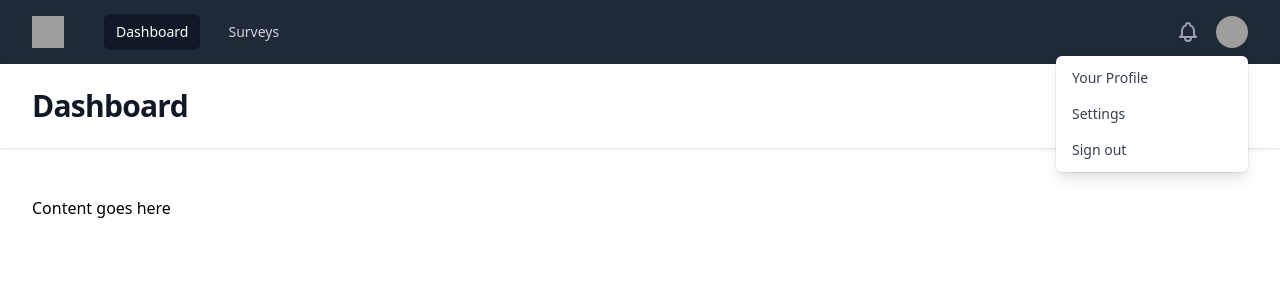
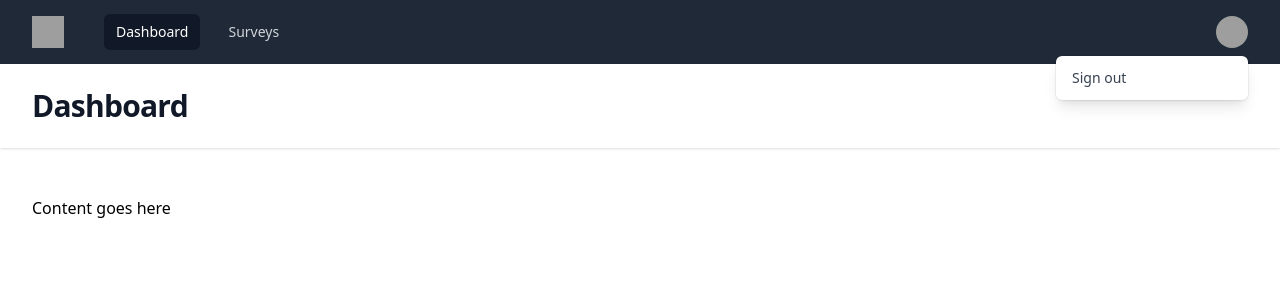
Before and after one commit to nihadtalal/laravel-vue-survey1, a Vue app in the folder vue/: page /dashboard in a window 1280 px wide. Both pictures are taken after a click on the button "Open user menu". Shown: the top 300 px of the page. Built offline with nearby package versions, Linux system fonts and the light colour scheme; grey boxes are pictures that could not be loaded.

Commit message:
add logout

```diff
--- a/vue/src/components/DefaultLayout.vue
+++ b/vue/src/components/DefaultLayout.vue
@@ -21,11 +21,7 @@
                     </div>
                     <div class="hidden md:block">
                         <div class="ml-4 flex items-center md:ml-6">
-                            <button type="button"
-                                class="bg-gray-800 p-1 rounded-full text-gray-400 hover:text-white focus:outline-none focus:ring-2 focus:ring-offset-2 focus:ring-offset-gray-800 focus:ring-white">
-                                <span class="sr-only">View notifications</span>
-                                <BellIcon class="h-6 w-6" aria-hidden="true" />
-                            </button>
+
 
                             <!-- Profile dropdown -->
                             <Menu as="div" class="ml-3 relative">
@@ -44,11 +40,9 @@
                                     leave-to-class="transform opacity-0 scale-95">
                                     <MenuItems
                                         class="origin-top-right absolute right-0 mt-2 w-48 rounded-md shadow-lg py-1 bg-white ring-1 ring-black ring-opacity-5 focus:outline-none">
-                                        <MenuItem v-for="item in userNavigation" :key="item.name" v-slot="{ active }">
-                                        <a :href="item.href"
-                                            :class="[active ? 'bg-gray-100' : '', 'block px-4 py-2 text-sm text-gray-700']">{{
-                                                    item.name
-                                            }}</a>
+                                        <MenuItem v-slot="{ active }">
+                                        <a @click="logout"
+                                            :class="[ 'block px-4 py-2 text-sm text-gray-700']">Sign out</a>
                                         </MenuItem>
                                     </MenuItems>
                                 </transition>
@@ -82,16 +76,12 @@
                             <div class="text-base font-medium leading-none text-white">{{ user.name }}</div>
                             <div class="text-sm font-medium leading-none text-gray-400">{{ user.email }}</div>
                         </div>
-                        <button type="button"
-                            class="ml-auto bg-gray-800 flex-shrink-0 p-1 rounded-full text-gray-400 hover:text-white focus:outline-none focus:ring-2 focus:ring-offset-2 focus:ring-offset-gray-800 focus:ring-white">
-                            <span class="sr-only">View notifications</span>
-                            <BellIcon class="h-6 w-6" aria-hidden="true" />
-                        </button>
+
                     </div>
                     <div class="mt-3 px-2 space-y-1">
-                        <DisclosureButton v-for="item in userNavigation" :key="item.name" as="a" :href="item.href"
-                            class="block px-3 py-2 rounded-md text-base font-medium text-gray-400 hover:text-white hover:bg-gray-700">
-                            {{ item.name }}</DisclosureButton>
+                        <DisclosureButton  as="a" @click="logout"
+                            class="block px-3 py-2 rounded-md text-base font-medium text-gray-400 hover:text-white hover:bg-gray-700 cursor-pointer">
+                            Sign out</DisclosureButton>
                     </div>
                 </div>
             </DisclosurePanel>
@@ -107,16 +97,13 @@
 import { BellIcon, MenuIcon, XIcon } from '@heroicons/vue/outline'
 import {useStore} from 'vuex'
 import {computed} from 'vue'
+import {useRouter} from 'vue-router'
 
 const navigation = [
     { name: 'Dashboard', to:{name:'Dashboard'} },
     { name: 'Surveys',to:{name:"Surveys"}},
 ]
-const userNavigation = [
-    { name: 'Your Profile', href: '#' },
-    { name: 'Settings', href: '#' },
-    { name: 'Sign out', href: '#' },
-]
+
 export default{
     components: {
         Disclosure,
@@ -132,10 +119,20 @@
     },
     setup(){
         const store = useStore();
+        const router = useRouter();
+
+        function logout(){
+            store.commit('logout');
+            router.push({
+                name:'Login'
+            })
+        }
+
         return{
             user: computed(()=>store.state.user.data),
             navigation,
-            userNavigation,
+            logout
+
 
         };
     },
--- a/vue/src/store/index.js
+++ b/vue/src/store/index.js
@@ -14,7 +14,12 @@
     },
     getters:{},
     actions:{},
-    mutations:{},
+    mutations:{
+        logout:(state)=>{
+            state.user.data={};
+            state.user.token=null;
+        }
+    },
     modules:{}
 
 })
```
